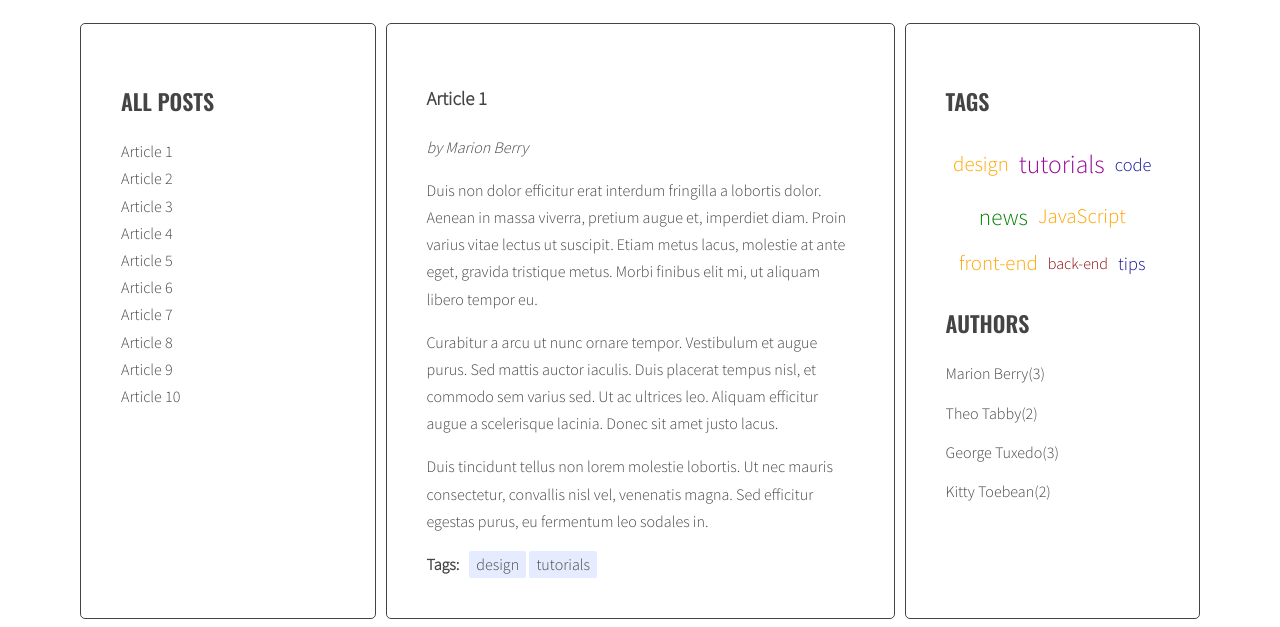
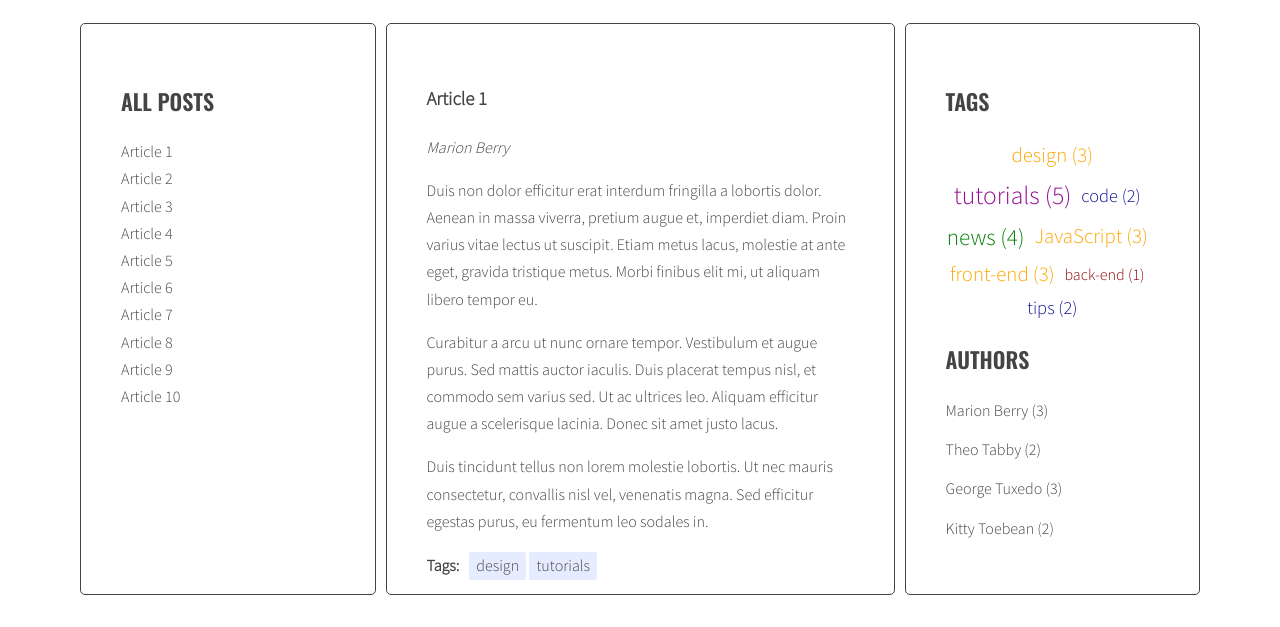
Before and after one commit to ida-dar/javascript-blog, a website with bundled scripts: page index.html in a window 1280 px wide. Shown: the part 220-847 px from the top of the page. After the commit the page ends 823 px from the top, so only its background shows below. Built offline with nearby package versions, Linux system fonts and the light colour scheme.

Commit message:
Add Handlebars

```diff
--- a/index.html
+++ b/index.html
@@ -205,7 +205,31 @@
       </div>
     </div>
 
+    <script id="template-article-link" type="text/x-handlebars-template">
+      <li><a href="#{{ id }}"><span>{{ title }}</span></a></li>
+    </script>
 
+    <script id="template-article-tag" type="text/x-handlebars-template">
+      <li><a href="#tag-{{ id }}"><span>{{ title }}</span></a></li>
+    </script>
+
+    <script id="template-article-author" type="text/x-handlebars-template">
+      <a href="#author-{{ id }}"><span>{{ title }}</span></a>
+    </script>
+
+    <script id="template-tag-cloud-link" type="text/x-handlebars-template">
+      {{#each tags}}
+      <li></li><a href="#tag-{{ tag }}" class="{{ className }}"><span>{{ tag }} ({{ count }})</span></a></li>
+      {{/each}}
+    </script>
+
+    <script id="template-author-list-link" type="text/x-handlebars-template">
+      {{#each authors}}
+      <li><a href="#author-{{ author }}"><span>{{ author }} ({{ count }})</span></a></li>
+      {{/each}}
+    </script>
+
+    <script src="https://cdnjs.cloudflare.com/ajax/libs/handlebars.js/4.1.0/handlebars.min.js"></script>
     <script src="js/script.js"></script>
   </body>
 </html>
--- a/js/script.js
+++ b/js/script.js
@@ -3,6 +3,14 @@
 //const { active } = require('browser-sync');
 
 {
+  const templates = {
+    articleLink: Handlebars.compile(document.querySelector('#template-article-link').innerHTML),
+    articleTag: Handlebars.compile(document.querySelector('#template-article-tag').innerHTML),
+    articleAuthor: Handlebars.compile(document.querySelector('#template-article-author').innerHTML),
+    tagCloudLink: Handlebars.compile(document.querySelector('#template-tag-cloud-link').innerHTML),
+    authorListLink: Handlebars.compile(document.querySelector('#template-author-list-link').innerHTML),
+  };
+
   /*const optArticleSelector = '.post',
     optTitleSelector = '.post-title',
     optTitleListSelector = '.titles',
@@ -110,7 +118,9 @@
       console.log(`articleTitle.innerHTML: `, articleTitle.innerHTML);*/
 
       /* create HTML of the link */
-      const linkHTML = `<li><a href='#${articleId}'><span>${articleTitle}</span></a></li>`;
+      //const linkHTML = `<li><a href='#${articleId}'><span>${articleTitle}</span></a></li>`; // unnecessary with Handlebras
+      const linkHTMLData = {id: articleId, title: articleTitle};
+      const linkHTML = templates.articleLink(linkHTMLData);
       console.log(`linkHTML: `, linkHTML);
 
       /* insert HTML into list of links*/
@@ -204,7 +214,9 @@
       for(let tag of articleTagsArray){
 
         /* generate HTML of the link */
-        const linkHTML = ` <li><a href='#tag-${tag}'><span>${tag}</span></a></li>`;
+        //const linkHTML = ` <li><a href='#tag-${tag}'><span>${tag}</span></a></li>`;
+        const linkHTMLData = {id: tag, title: tag};
+        const linkHTML = templates.articleTag(linkHTMLData);
         console.log(`linkHTML: `, linkHTML);
 
         /* add generated code to html variable */
@@ -234,18 +246,25 @@
     /* [NEW] create variable for all links HTML code */
     const tagsParams = calculateTagsParams(allTags);
     console.log('tagsParams:', tagsParams);
-    let allTagsHTML = '';
+    //let allTagsHTML = '';
+    const allTagsData = {tags: []};
 
     /* START LOOP: for each tag in allTags: */
     for(let tag in allTags){
       /* generate code of a link and add it to allTagsHTML */
-      allTagsHTML += `<li><a href=#tag-${tag} class="${calculateTagClass(allTags[tag], tagsParams)}">${tag}</a></li>`;
-      console.log(`allTagsHTML: `, allTagsHTML);
+      //allTagsHTML += `<li><a href=#tag-${tag} class="${calculateTagClass(allTags[tag], tagsParams)}">${tag}</a></li>`;
+      allTagsData.tags.push({
+        tag: tag,
+        count: allTags[tag],
+        className: calculateTagClass(allTags[tag], tagsParams)
+      });
     }
     /* END LOOP: for each tag in allTags: */
 
     /* add HTML from allTagsHTML to tagList */
-    tagList.innerHTML = allTagsHTML;
+    //tagList.innerHTML = allTagsHTML;
+    tagList.innerHTML = templates.tagCloudLink(allTagsData);
+    console.log(`allTagsData: `, allTagsData);
   }
 
   generateTags();
@@ -333,7 +352,9 @@
       console.log(`articleAuthor: `, articleAuthor);
 
       /* generate HTML of the link */
-      const linkHTML = '<a href="#author-' + articleAuthor + '">by <span>' + articleAuthor + '</span></a>';
+      //const linkHTML = '<a href="#author-' + articleAuthor + '">by <span>' + articleAuthor + '</span></a>';
+      const linkHTMLData = {id: articleAuthor, title: articleAuthor};
+      const linkHTML = templates.articleAuthor(linkHTMLData);
       console.log(linkHTML);
 
       /* add generated code to html variable */
@@ -359,17 +380,24 @@
     /* [NEW] create variable for all links HTML code */
     const authorsParams = calculateTagsParams(allAuthors);
     console.log('authorsParams:', authorsParams);
-    let allAuthorsHTML = '';
+    //let allAuthorsHTML = '';
+    const allAuthorsData = {authors: []};
 
     for(let author in allAuthors){
       /* generate code of a link and add it to allAuthorsHTML */
-      allAuthorsHTML += '<li><a href="#author-' + author + '">' + author + '('+ allAuthors[author]+')</a></li>';
-      console.log(`allAuthorsHTML: `, allAuthorsHTML);
+      //allAuthorsHTML += '<li><a href="#author-' + author + '">' + author + '('+ allAuthors[author]+')</a></li>';
+      allAuthorsData.authors.push({
+        author: author,
+        count: allAuthors[author],
+        className: calculateTagClass(allAuthors[author], authorsParams)
+      });
 
     /* END LOOP: for each author in allAuthors: */
     }
     /* add HTML from allAuthorsHTML to authorList */
-    authorList.innerHTML = allAuthorsHTML;
+    //authorList.innerHTML = allAuthorsHTML;
+    authorList.innerHTML = templates.authorListLink(allAuthorsData);
+    console.log(`allAuthorsData: `, allAuthorsData);
   }
 
   generateAuthor();
--- a/sass/style.scss
+++ b/sass/style.scss
@@ -58,6 +58,7 @@ a {
 
 .posts {
   flex: 2 0 0;
+  position: relative;
 }
 
 .sidebar, .posts {
@@ -117,6 +118,8 @@ a {
 
 .post-tags {
   display: flex;
+  position: absolute;
+  bottom: 2.5%;
   p {
     margin: 0 10px 0 0;
   }
```
Also changed, not shown: css/style.css, 1 other file.
